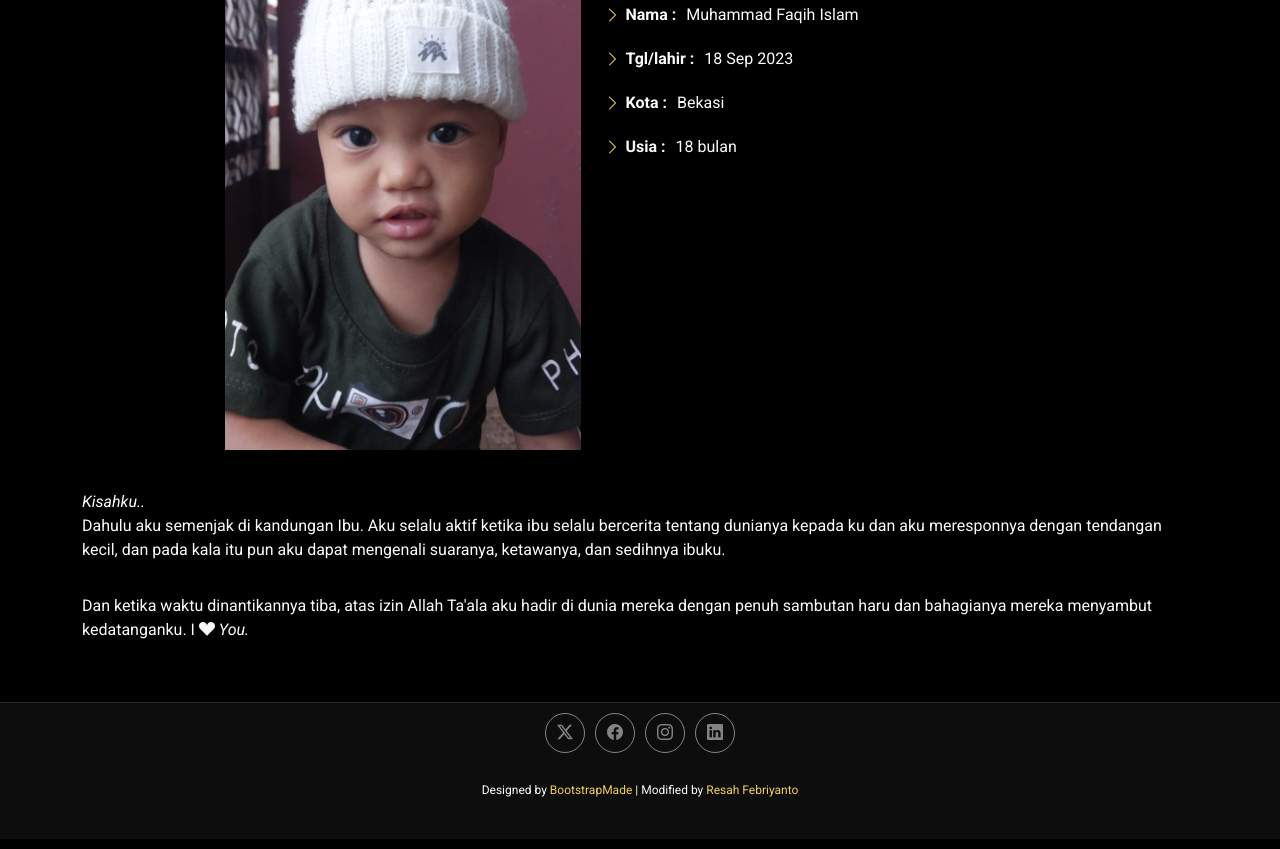
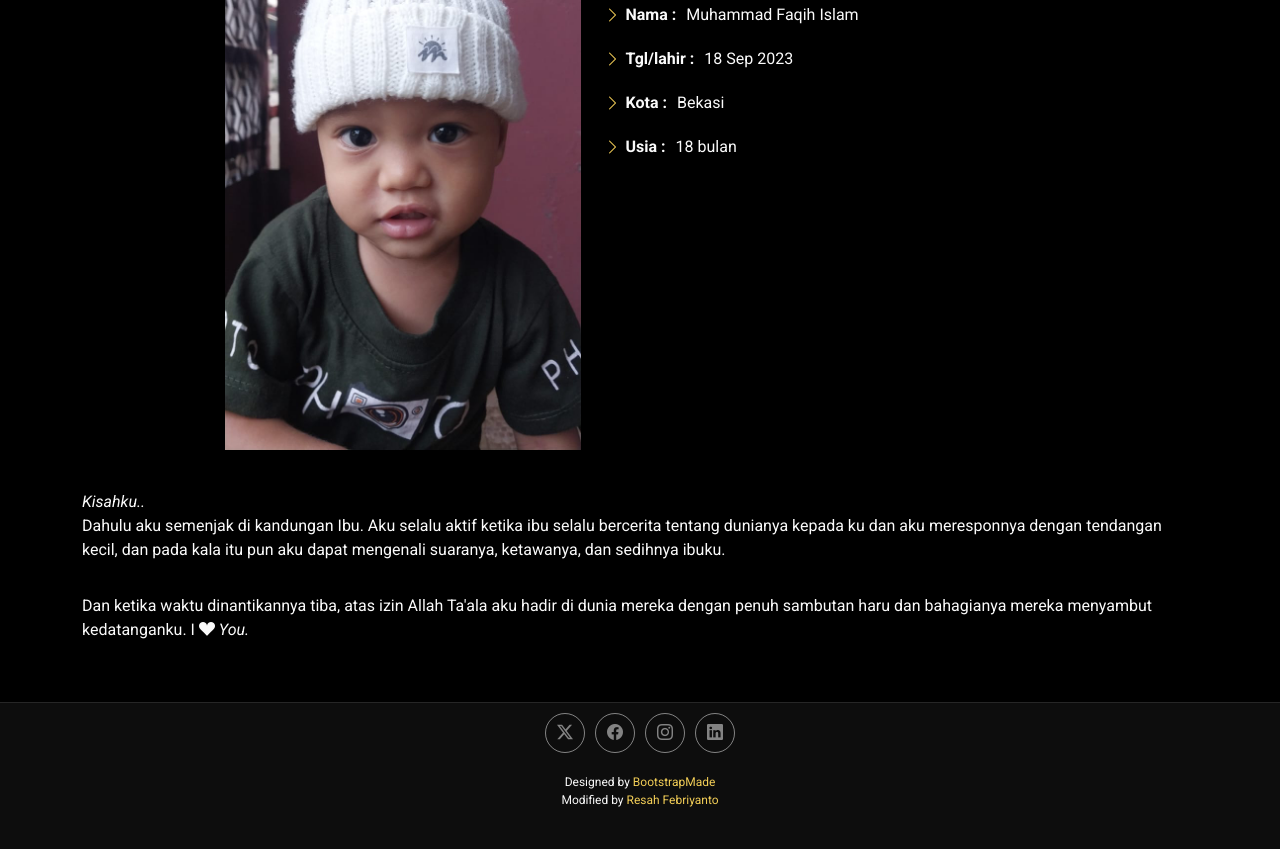
Before and after one commit to Resa-98/Muhammad-Faqih-Islam, a plain HTML site: page about.html in a window 1280 px wide. Shown: the part 705-1554 px from the top of the page. Drawn offline with Linux system fonts and the light colour scheme.

Commit message:
Edited footer

```diff
--- a/about.html
+++ b/about.html
@@ -394,12 +394,13 @@
           <a href=""><i class="bi bi-instagram"></i></a>
           <a href=""><i class="bi bi-linkedin"></i></a>
         </div>
-        <div class="credits mt-5">
+        <div class="credits">
           <!-- All the links in the footer should remain intact. -->
           <!-- You can delete the links only if you've purchased the pro version. -->
           <!-- Licensing information: https://bootstrapmade.com/license/ -->
           <!-- Purchase the pro version with working PHP/AJAX contact form: [buy-url] -->
-          Designed by <a href="https://bootstrapmade.com/">BootstrapMade</a> | Modified by <a href="https://github.com/Resa-98"> Resah Febriyanto</a>
+          Designed by <a href="https://bootstrapmade.com/">BootstrapMade</a> <br>
+           Modified by <a href="https://github.com/Resa-98"> Resah Febriyanto</a>
         </div>
       </div>
     </footer>
```
Also changed, not shown: gallery.html (+2 -1 lines), index.html (+3 -1 lines).
